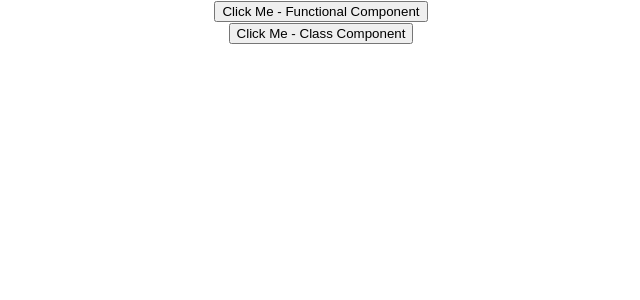
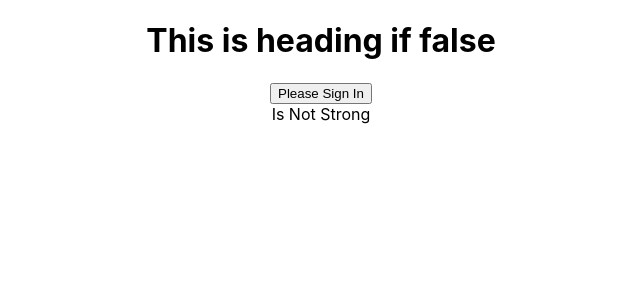
Before and after one commit to CatBackmanCasino/CURRENTreactLESSONS, a React (Create React App) app in the folder my-app/: page / in a window 1280 px wide. Shown: the top 300 px of the page, without its empty margins (319-959 px from the left). Built offline with nearby package versions, Linux system fonts and the light colour scheme.

Commit message:
=>methods as props

```diff
--- a/my-app/src/App.js
+++ b/my-app/src/App.js
@@ -1,15 +1,12 @@
-import logo from './logo.svg';
+
 import './App.css';
-import FunctionalGreetingWithProps from './components/FunctionalGreetingWithProps';
-import StatefulGreetingWithPrevState from './components/StatefulGreetingWithPrevState';
-import EventsFunctional from './components/EventsFunctional';
-import EventsClass from './components/EventsClass';
+import { MethodsAsPropsParent } from './components/MethodsAsPropsParent';
+
 
 function App() {
   return (
     <div className="App">
-      <EventsFunctional />
-      <EventsClass />
+      <MethodsAsPropsParent />
     </div>
   );
 }
--- /dev/null
+++ b/my-app/src/components/MethodsAsPropsChild.js
@@ -0,0 +1,31 @@
+import React from 'react'
+
+function MethodsAsPropsChild(props) {
+    return (
+        <div>
+            <div>
+                {props.isLoggedIn ? (
+                    <div>
+                        <h1>This is heading if true</h1>
+                        <ul>
+                            <li>First thing</li>
+                            <li>second thing</li>
+                            <li>Third thing</li>
+                        </ul>
+                        <button onClick={props.handleSignOut}>Sign Out</button>
+                    </div>
+                ) : (
+                    <div>
+                        <h1>This is heading if false</h1>
+                        <button onClick={props.handleSignIn}>Please Sign In</button>
+                    </div>
+                )}
+            </div>
+            <div>
+                {props.isStrong ? ("Is Strong") : ("Is Not Strong")}
+            </div>
+        </div>
+    )
+}
+
+export default MethodsAsPropsChild
--- /dev/null
+++ b/my-app/src/components/MethodsAsPropsParent.js
@@ -0,0 +1,40 @@
+import React, { Component } from 'react'
+import MethodsAsPropsChild from './MethodsAsPropsChild'
+
+export class MethodsAsPropsParent extends Component {
+    constructor(props) {
+      super(props)
+
+      this.state = {
+
+         isLoggedIn: false
+
+      }
+    }
+
+    handleSignIn = () => {
+        this.setState({
+            isLoggedIn: true
+        })
+        console.log(this)
+    }
+
+    handleSignOut = () => {
+        this.setState({
+            isLoggedIn: false
+        })
+    }
+
+  render() {
+    return (
+      <div>
+        <MethodsAsPropsChild
+        isLoggedIn={this.state.isLoggedIn}
+        handleSignIn={this.handleSignIn}
+        handleSignOut={this.handleSignOut}/>
+      </div>
+    )
+  }
+}
+
+export default MethodsAsPropsParent
```
Also changed, not shown: my-app/src/components/ConditionalRenderingClass.js (added, +31 -0 lines), my-app/src/components/ConditionalRenderingFunctional.js (added, +13 -0 lines), my-app/src/components/EventBinding.js (added, +30 -0 lines), my-app/src/components/NestingComponents.js (added, +25 -0 lines), my-app/src/components/UserData.js (added, +11 -0 lines), my-app/src/components/UserMessage.js (added, +29 -0 lines).
